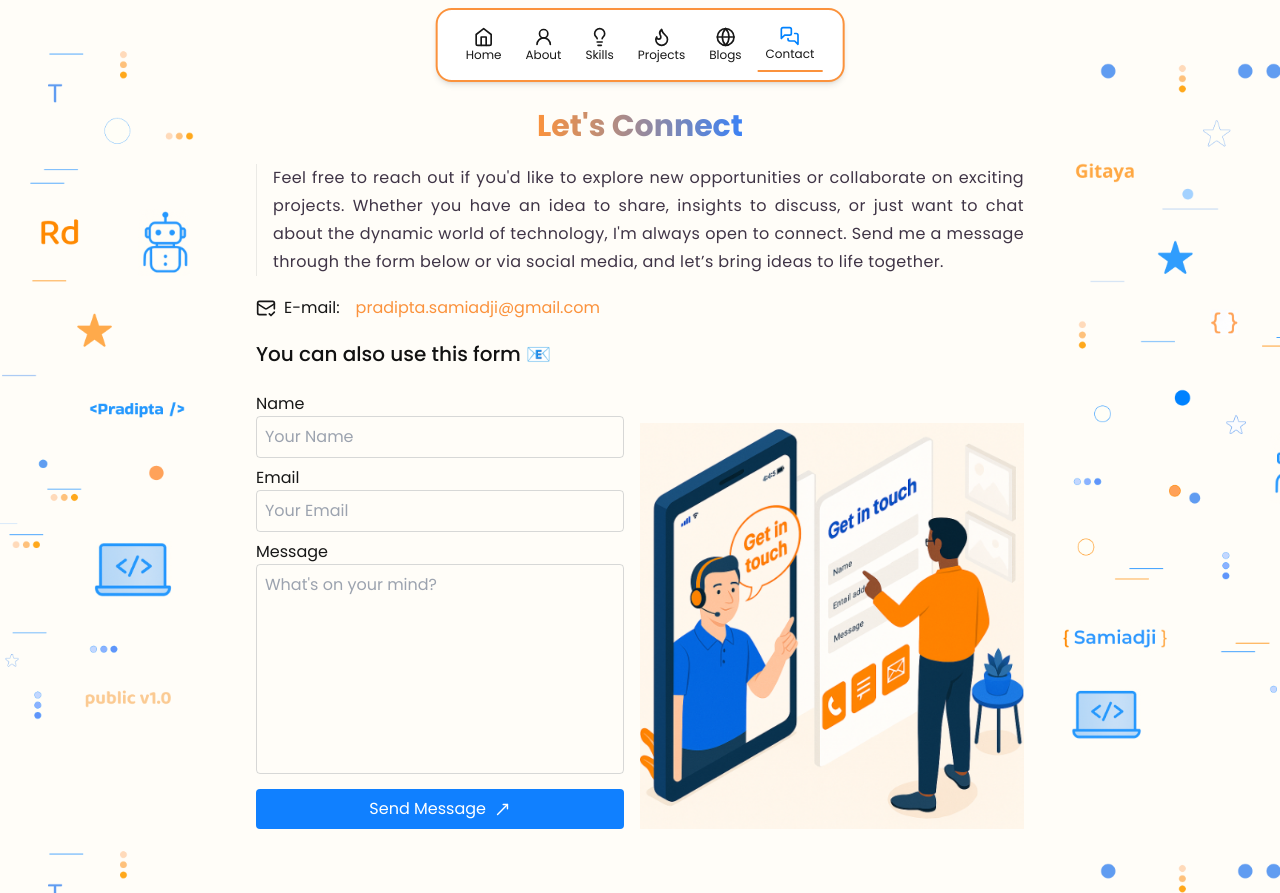
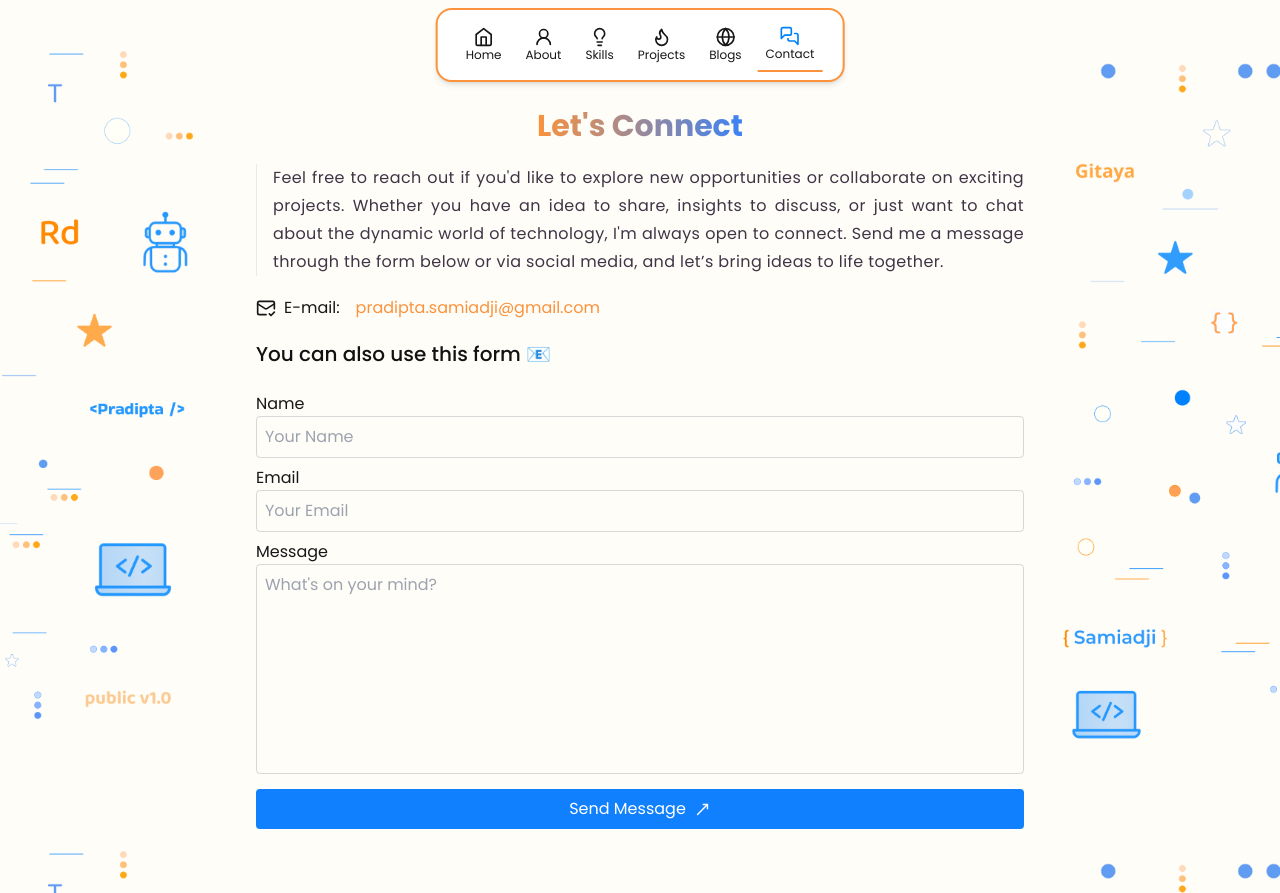
Before and after one commit to Diptags/pradipta-personal-page, a Next.js app: page /contact in a window 1280 px wide. Built offline with nearby package versions, Linux system fonts and the light colour scheme.

Commit message:
Improve contact form and canonical SEO

```diff
--- a/components/shared/Head.jsx
+++ b/components/shared/Head.jsx
@@ -1,4 +1,5 @@
 import Head from "next/head";
+import { site_metadata } from "@/constants";
 
 export const SeoMetadata = ({ title, desc }) => {
   return (
@@ -8,6 +9,7 @@ export const SeoMetadata = ({ title, desc }) => {
         name="description"
         content={desc || ""}
       />
+      <link rel="canonical" href={site_metadata?.hostname} />
     </Head>
   )
 }
--- a/components/ui/ContactForm.jsx
+++ b/components/ui/ContactForm.jsx
@@ -8,7 +8,7 @@ export const ContactForm = ({ contactPageData }) => {
     useContact();
 
   return (
-    <form onSubmit={handleSubmit} className="md:w-[60%]">
+    <form onSubmit={handleSubmit}>
       <h2 className="sub_heading mr-2">
         <span>{contactPageData?.form_title}</span>
       </h2>
--- a/pages/_app.js
+++ b/pages/_app.js
@@ -41,7 +41,6 @@ export default function App({ Component, pageProps }) {
         <meta name="theme-color" content={site_metadata?.theme} />
 
         {/*Link and Canonical Tags*/}
-        <link rel="canonical" href={site_metadata?.hostname} />
         <link rel="author" href="/humans.txt" />
         <link rel="icon" href="/favicon.ico" sizes="128x128" />
         <link rel="icon" href="/favicon.ico" sizes="256x256" />
--- a/pages/contact.jsx
+++ b/pages/contact.jsx
@@ -31,19 +31,7 @@ const Contact = () => {
       </ul>
 
       {/* TODO: Integrate Contact Form With Database */}
-      <div className="md:flex md:gap-4 md:justify-between md:items-end">
-        <ContactForm contactPageData={contactPageData} />
-        <div className="hidden md:block">
-          <Image
-            src="/images/get-in-touch.png"
-            width={300}
-            height={150}
-            alt="Get in touch"
-            className="w-full"
-          />
-        </div>
-      </div>
-
+      <ContactForm contactPageData={contactPageData} />
     </section>
   );
 };
```
Also changed, not shown: public/images/get-in-touch.png (deleted).
